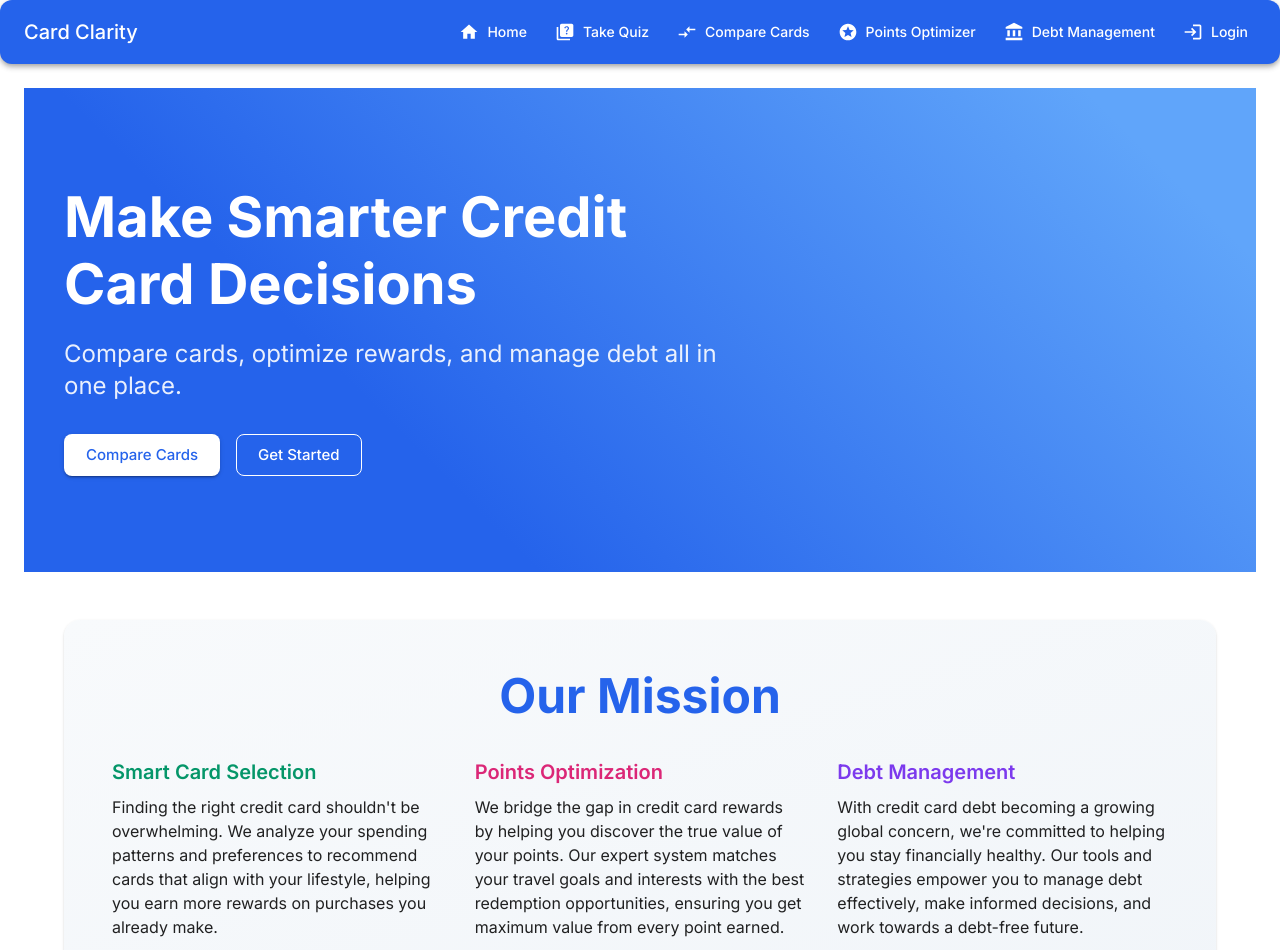
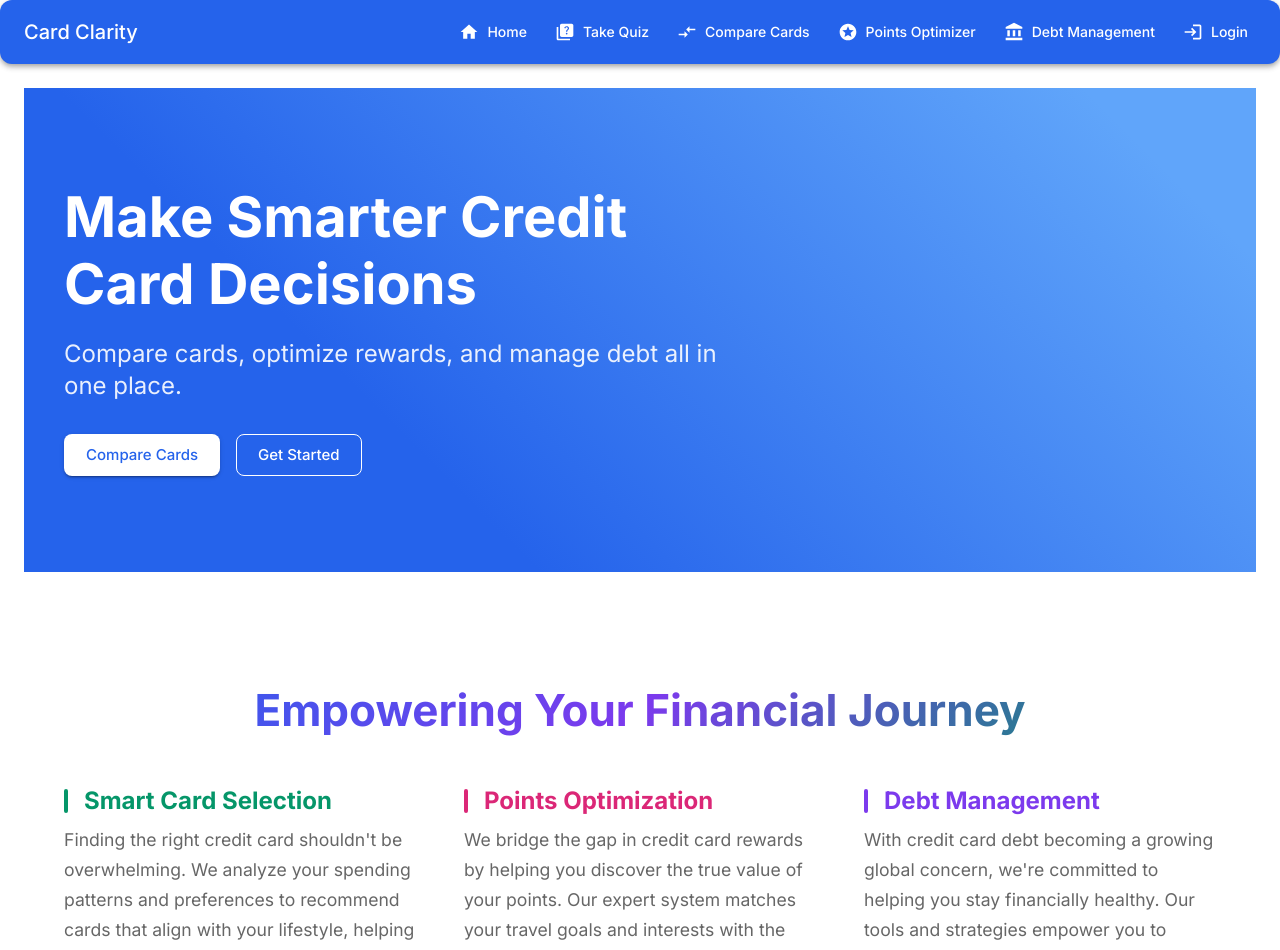
Before and after one commit to nickjackson801/card-clarity, a React (Vite) app: page / in a window 1280 px wide. Shown: the top 950 px of the page. Built offline with nearby package versions, Linux system fonts and the light colour scheme.

Commit message:
Redesign purpose statement section with modern layout

```diff
--- a/src/pages/Home.tsx
+++ b/src/pages/Home.tsx
@@ -107,78 +107,168 @@ const Home = () => {
         </Container>
       </Box>
 
-      {/* Mission Statement Section */}
-      <Container maxWidth="lg" sx={{ mb: 8 }}>
+      {/* Purpose Statement Section */}
+      <Container maxWidth="lg" sx={{ mb: 12 }}>
         <motion.div
           initial={{ opacity: 0, y: 20 }}
           animate={{ opacity: 1, y: 0 }}
           transition={{ duration: 0.5, delay: 0.2 }}
         >
-          <Paper
+          <Box
             sx={{
-              p: { xs: 4, md: 6 },
-              background: 'linear-gradient(to right bottom, #f8fafc, #f1f5f9)',
-              borderRadius: 4,
+              position: 'relative',
+              overflow: 'hidden',
+              py: { xs: 6, md: 8 },
             }}
           >
+            <Box
+              sx={{
+                position: 'absolute',
+                top: 0,
+                left: '50%',
+                width: '200%',
+                height: '100%',
+                background: 'radial-gradient(circle at center, rgba(37, 99, 235, 0.08) 0%, rgba(124, 58, 237, 0.05) 50%, rgba(5, 150, 105, 0.03) 100%)',
+                transform: 'translateX(-50%)',
+                zIndex: -1,
+              }}
+            />
+
             <Typography
-              variant="h3"
+              variant="h2"
               component="h2"
               gutterBottom
               sx={{
-                fontWeight: 700,
-                color: 'primary.main',
+                fontWeight: 800,
+                fontSize: { xs: '2rem', md: '2.75rem' },
                 textAlign: 'center',
-                mb: 4,
+                mb: 6,
+                background: 'linear-gradient(135deg, #2563eb 0%, #7c3aed 50%, #059669 100%)',
+                backgroundClip: 'text',
+                WebkitBackgroundClip: 'text',
+                color: 'transparent',
+                WebkitTextFillColor: 'transparent',
               }}
             >
-              Our Mission
+              Empowering Your Financial Journey
             </Typography>
-            <Grid container spacing={4}>
+
+            <Grid container spacing={6} alignItems="flex-start">
               <Grid item xs={12} md={4}>
+                <Box sx={{ position: 'relative' }}>
                   <Typography
-                  variant="h6"
+                    variant="h5"
                     gutterBottom
-                  sx={{ fontWeight: 600, color: '#059669' }}
+                    sx={{
+                      fontWeight: 700,
+                      color: '#059669',
+                      display: 'flex',
+                      alignItems: 'center',
+                      '&::before': {
+                        content: '""',
+                        display: 'block',
+                        width: '4px',
+                        height: '24px',
+                        backgroundColor: '#059669',
+                        marginRight: 2,
+                        borderRadius: 2,
+                      },
+                    }}
                   >
                     Smart Card Selection
                   </Typography>
-                <Typography paragraph>
+                  <Typography
+                    variant="body1"
+                    sx={{
+                      fontSize: '1.1rem',
+                      lineHeight: 1.7,
+                      color: 'text.secondary',
+                    }}
+                  >
                     Finding the right credit card shouldn't be overwhelming. We analyze your spending patterns
                     and preferences to recommend cards that align with your lifestyle, helping you earn more
                     rewards on purchases you already make.
                   </Typography>
+                </Box>
               </Grid>
+
               <Grid item xs={12} md={4}>
+                <Box sx={{ position: 'relative' }}>
                   <Typography
-                  variant="h6"
+                    variant="h5"
                     gutterBottom
-                  sx={{ fontWeight: 600, color: 'secondary.main' }}
+                    sx={{
+                      fontWeight: 700,
+                      color: 'secondary.main',
+                      display: 'flex',
+                      alignItems: 'center',
+                      '&::before': {
+                        content: '""',
+                        display: 'block',
+                        width: '4px',
+                        height: '24px',
+                        backgroundColor: 'secondary.main',
+                        marginRight: 2,
+                        borderRadius: 2,
+                      },
+                    }}
                   >
                     Points Optimization
                   </Typography>
-                <Typography paragraph>
+                  <Typography
+                    variant="body1"
+                    sx={{
+                      fontSize: '1.1rem',
+                      lineHeight: 1.7,
+                      color: 'text.secondary',
+                    }}
+                  >
                     We bridge the gap in credit card rewards by helping you discover the true value of your points.
                     Our expert system matches your travel goals and interests with the best redemption opportunities,
                     ensuring you get maximum value from every point earned.
                   </Typography>
+                </Box>
               </Grid>
+
               <Grid item xs={12} md={4}>
+                <Box sx={{ position: 'relative' }}>
                   <Typography
-                  variant="h6"
+                    variant="h5"
                     gutterBottom
-                  sx={{ fontWeight: 600, color: '#7c3aed' }}
+                    sx={{
+                      fontWeight: 700,
+                      color: '#7c3aed',
+                      display: 'flex',
+                      alignItems: 'center',
+                      '&::before': {
+                        content: '""',
+                        display: 'block',
+                        width: '4px',
+                        height: '24px',
+                        backgroundColor: '#7c3aed',
+                        marginRight: 2,
+                        borderRadius: 2,
+                      },
+                    }}
                   >
                     Debt Management
                   </Typography>
-                <Typography paragraph>
+                  <Typography
+                    variant="body1"
+                    sx={{
+                      fontSize: '1.1rem',
+                      lineHeight: 1.7,
+                      color: 'text.secondary',
+                    }}
+                  >
                     With credit card debt becoming a growing global concern, we're committed to helping you stay
                     financially healthy. Our tools and strategies empower you to manage debt effectively, make
                     informed decisions, and work towards a debt-free future.
                   </Typography>
+                </Box>
               </Grid>
             </Grid>
-          </Paper>
+          </Box>
         </motion.div>
       </Container>
 
```
Lines whose indentation alone changed are shown as unchanged.
